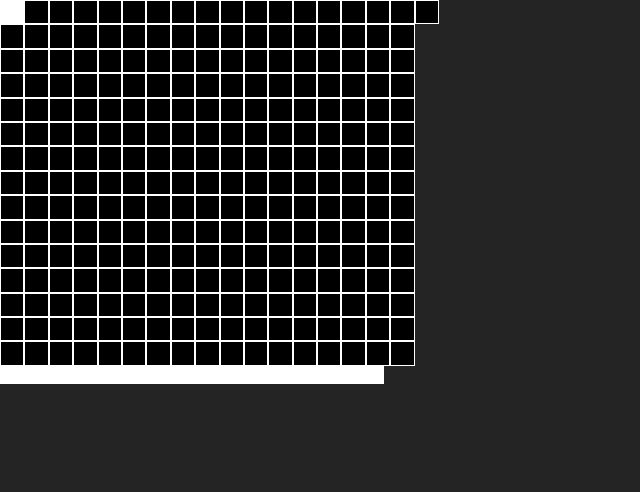
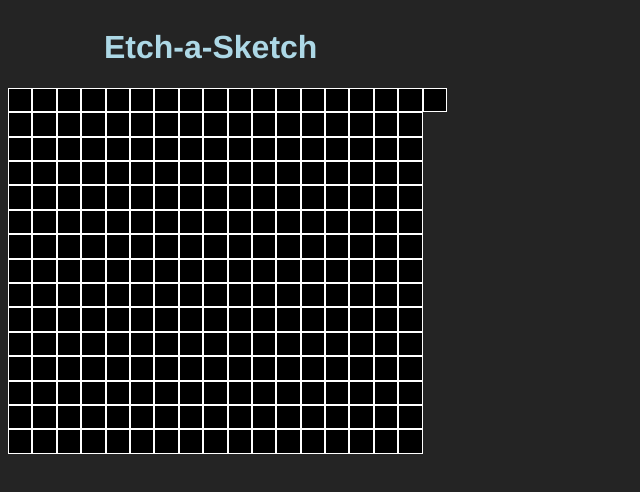
Before and after one commit to Harshvardhan-Mestha/odin-etch-a-sketch, a plain HTML site: page index.html in a window 1280 px wide. Shown: the whole page, without its empty margins (0-640 px from the left). Drawn offline with Linux system fonts and the light colour scheme.

Commit message:
This commit adds UI improvements and grid lines.

```diff
--- a/index.html
+++ b/index.html
@@ -7,9 +7,12 @@
 
 </head>
 <body>
-
+    <div id="main">
+    <h1>Etch-a-Sketch</h1>
     <div id="grid">
     </div>
     <script src="script.js"></script>
+    </div>
+
 </body>
 </html>
--- a/styles.css
+++ b/styles.css
@@ -1,5 +1,3 @@
-
-
 
 .no_hover{
     background-color: black;
@@ -8,9 +6,6 @@
 
 body{
     background-color:rgb(36, 36, 36);
-    display: flex;
-
-    margin:0 auto;
 }
 
 .hover{
@@ -30,3 +25,15 @@ body{
     height: 48vh;
     flex-wrap: wrap;
 }
+
+#main{
+    display: flex;
+    flex-direction: column;
+    background-color:rgb(36, 36, 36);
+}
+
+h1{
+    margin-left: 12vh;
+    font-family: helvetica,arial;
+    color: lightblue;
+}
```
